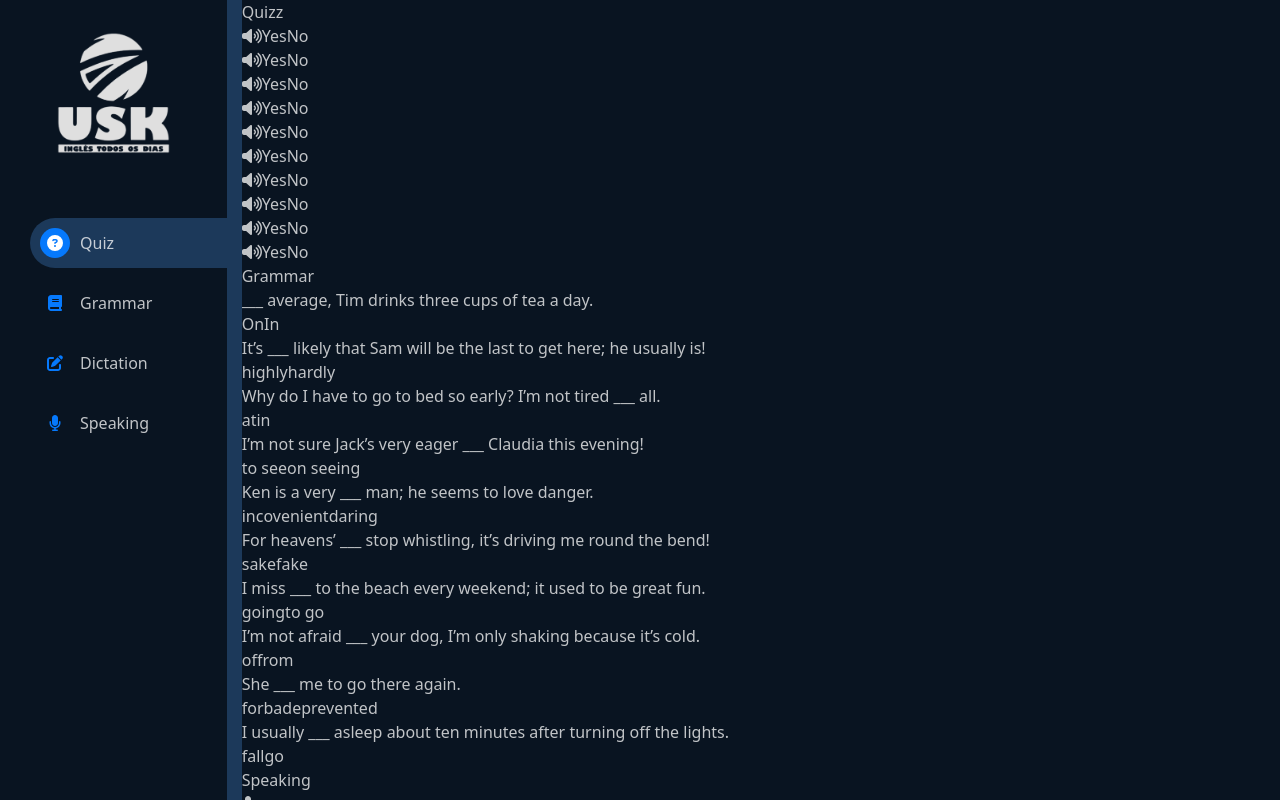
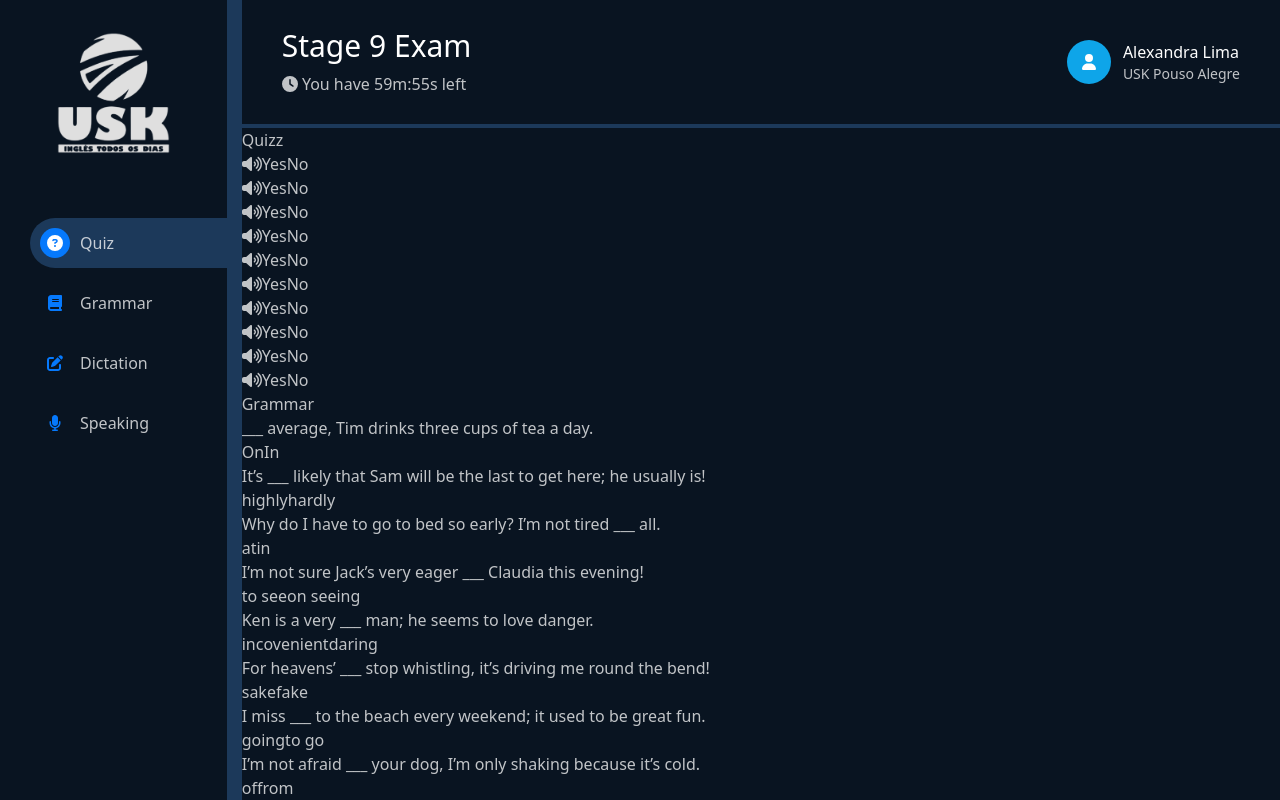
Before and after one commit to PabloGaudard/PabloGaudard.github.io, an Angular app: page /exam in a window 1280 px wide. Built offline with nearby package versions, Linux system fonts and the light colour scheme.

Commit message:
Add header

```diff
--- a/src/app/app.module.ts
+++ b/src/app/app.module.ts
@@ -13,6 +13,7 @@ import { DictationComponent } from './components/dictation/dictation.component';
 import { SpeakingComponent } from './components/speaking/speaking.component';
 import { MenubarComponent } from './components/menubar/menubar.component';
 import { HeaderComponent } from './components/header/header.component';
+import { CountDownTimerComponent } from './components/count-down-timer/count-down-timer.component';
 
 @NgModule({
   declarations: [
@@ -23,7 +24,8 @@ import { HeaderComponent } from './components/header/header.component';
     DictationComponent,
     SpeakingComponent,
     MenubarComponent,
-    HeaderComponent
+    HeaderComponent,
+    CountDownTimerComponent
   ],
   imports: [
     BrowserModule,
--- /dev/null
+++ b/src/app/components/count-down-timer/count-down-timer.component.ts
@@ -0,0 +1,31 @@
+import { Component, OnInit } from '@angular/core';
+
+@Component({
+  selector: 'app-count-down-timer',
+  styleUrls: ['./count-down-timer.component.scss'],
+  template: `<span>{{ minutes }}m:{{ seconds | number: '2.0' }}s</span>`
+})
+export class CountDownTimerComponent {
+  minutes: number = 60;
+  seconds: number = 0;
+  interval: any;
+
+  ngOnInit(): void {
+    this.startTimer();
+  }
+
+  startTimer(): void {
+    this.interval = setInterval(() => {
+      if (this.seconds > 0) {
+        this.seconds--;
+      } else {
+        if (this.minutes > 0) {
+          this.minutes--;
+          this.seconds = 59;
+        } else {
+          clearInterval(this.interval);
+        }
+      }
+    }, 1000);
+  }
+}
--- a/src/app/components/header/header.component.html
+++ b/src/app/components/header/header.component.html
@@ -1 +1,19 @@
-<p>header works!</p>
+<div id="header" class="px-10 py-7 flex flex-row justify-between items-center">
+
+    <div>
+        <h1 class="text-white text-3xl mb-2">Stage 9 Exam</h1>
+        <p>
+            <fa-icon [icon]="faClock"></fa-icon>
+            You have <app-count-down-timer></app-count-down-timer> left
+        </p>
+    </div>
+
+    <div class="flex flex-row items-center">
+        <fa-icon [icon]="faUser" class="bg-sky-500 text-white aspect-square w-11 flex justify-center items-center rounded-full mr-3"></fa-icon>
+        <div>
+            <p class="text-white">Alexandra Lima</p>
+            <p class="text-sm">USK Pouso Alegre</p>
+        </div>
+    </div>
+
+</div>
--- a/src/app/components/header/header.component.scss
+++ b/src/app/components/header/header.component.scss
@@ -0,0 +1,4 @@
+#header{
+
+    border-bottom: 4px solid #1c395a;
+}
--- a/src/app/components/header/header.component.ts
+++ b/src/app/components/header/header.component.ts
@@ -1,4 +1,6 @@
 import { Component } from '@angular/core';
+
+import { faClock, faUser } from '@fortawesome/free-solid-svg-icons';
 
 @Component({
   selector: 'app-header',
@@ -6,5 +8,6 @@ import { Component } from '@angular/core';
   styleUrls: ['./header.component.scss']
 })
 export class HeaderComponent {
-
+  faClock = faClock;
+  faUser = faUser
 }
--- a/src/app/views/exam/exam.component.html
+++ b/src/app/views/exam/exam.component.html
@@ -2,6 +2,8 @@
     <app-menubar></app-menubar>
 
     <div class="h-screen overflow-auto w-full">
+
+        <app-header></app-header>
 
         <h1>Quizz</h1>
         <app-quiz></app-quiz>
```
Also changed, not shown: src/app/components/count-down-timer/count-down-timer.component.scss (added), 1 other file (tests, documents, lock files or other folders).
